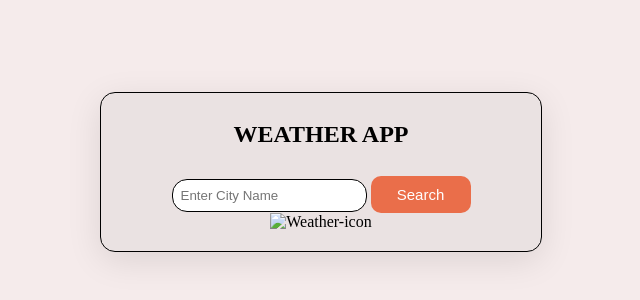
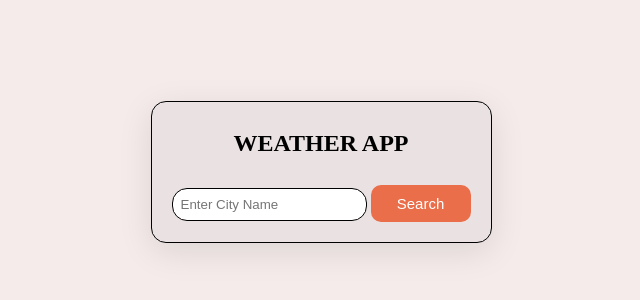
Before and after one commit to Swayamgoel/weatherapp, a plain HTML site: page index.html in a window 1280 px wide. Shown: the part 228-528 px from the top of the page, without its empty margins (319-959 px from the left). Drawn offline with Linux system fonts and the light colour scheme.

Commit message:
index.html

```diff
--- a/index.html
+++ b/index.html
@@ -12,7 +12,7 @@
     <input type="text" id="city" placeholder="Enter City Name">
     <button onclick="getWeather()">Search</button>
 
-    <img id="weather-icon"  src="google.co.in" alt="Weather-icon">
+
 
     <div id="temp-div"></div>
 
```
